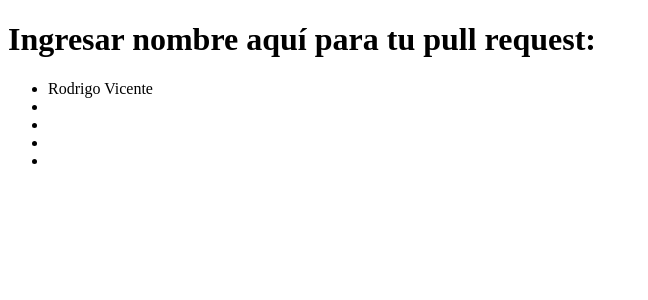
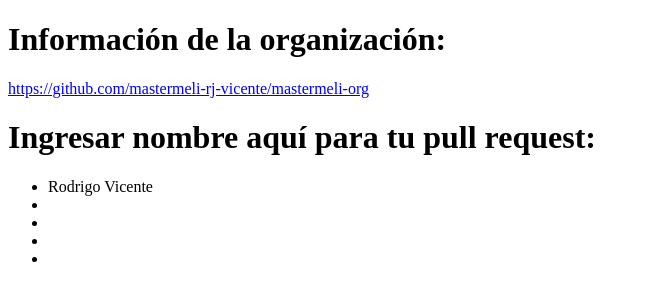
Before and after one commit to mastermeli-bustoscecilia/mastermeli-org, a plain HTML site: page index.html in a window 1280 px wide. Shown: the whole page, without its empty margins (0-648 px from the left). Drawn offline with Linux system fonts and the light colour scheme.

Commit message:
añadida info de org en index.html

```diff
--- a/index.html
+++ b/index.html
@@ -9,6 +9,8 @@
 </head>
 
 <body>
+  <h1>Información de la organización:</h1>
+  <a href="https://github.com/mastermeli-rj-vicente/mastermeli-org">https://github.com/mastermeli-rj-vicente/mastermeli-org</a>
   <h1>Ingresar nombre aquí para tu pull request:</h1>
   <ul>
   	<li>Rodrigo Vicente</li>
```
